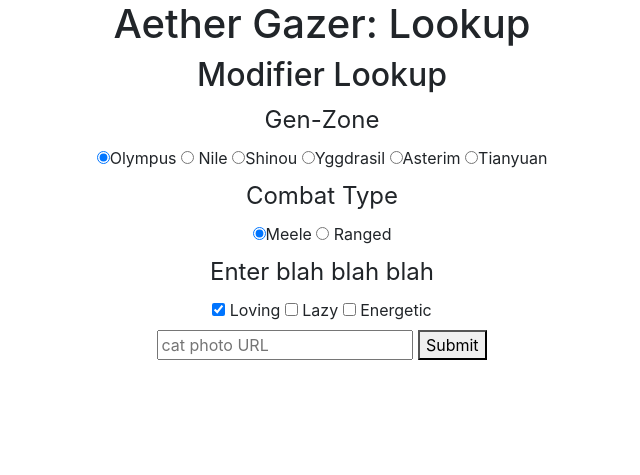
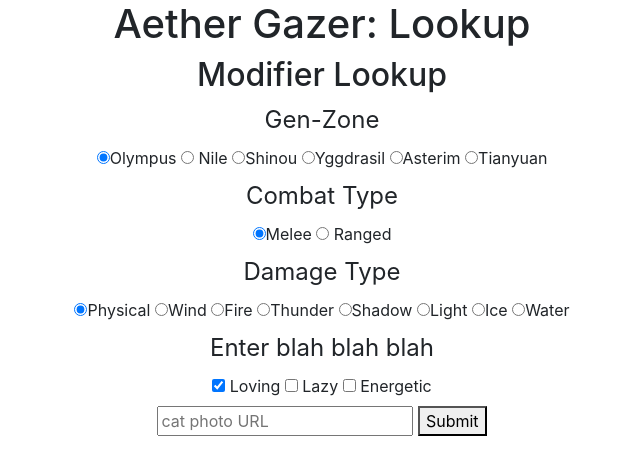
Before and after one commit to Arvick/Aether-Gazer-Database, a Flask app: template frontend/website/templates/base.html in a window 1280 px wide. Shown: the part 56-531 px from the top of the page, without its empty margins (318-958 px from the left). Run offline with Flask 3, Linux system fonts and the light colour scheme; the template is opened without the code that fills it, so the values that code supplies are empty; some libraries are stand-ins or nearby versions.

Commit message:
added form for damage types, fixed misspelling of "melee"

```diff
--- a/frontend/website/templates/base.html
+++ b/frontend/website/templates/base.html
@@ -54,8 +54,19 @@
           </fieldset>
           <fieldset>
             <legend>Combat Type</legend>
-            <label><input id="meele" type="radio" name="combat_type" value="Meele" checked>Meele</label>
+            <label><input id="melee" type="radio" name="combat_type" value="Melee" checked>Melee</label>
             <label><input id="ranged" type="radio" name="combat_type" value="Ranged"> Ranged</label>
+          </fieldset>
+          <fieldset>
+            <legend>Damage Type</legend>
+            <label><input id="phys" type="radio" name="dmg_type" value="Physical" checked>Physical</label>
+            <label><input id="wind" type="radio" name="dmg_type" value="Wind" >Wind</label>
+            <label><input id="fire" type="radio" name="dmg_type" value="Fire" >Fire</label>
+            <label><input id="thunder" type="radio" name="dmg_type" value="Thunder">Thunder</label>
+            <label><input id="shadow" type="radio" name="dmg_type" value="Shadow" >Shadow</label>
+            <label><input id="light" type="radio" name="dmg_type" value="Light" >Light</label>
+            <label><input id="ice" type="radio" name="dmg_type" value="Ice" >Ice</label>
+            <label><input id="water" type="radio" name="dmg_type" value="Water" >Water</label>
           </fieldset>
           <fieldset>
             <legend>Enter blah blah blah</legend>
```
